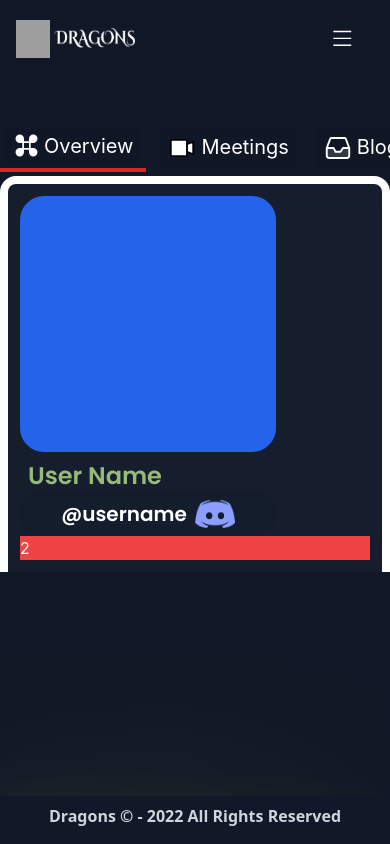
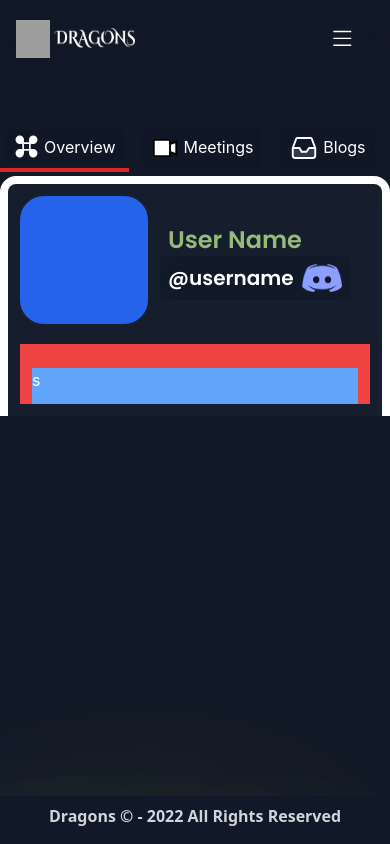
Before and after one commit to Hamdysaad20/dragonsWebsite, a Next.js app: page /users/profile in a window 390 px wide. Built offline with nearby package versions, Linux system fonts and the light colour scheme; grey boxes are pictures that could not be loaded.

Commit message:
ui for phone update

```diff
--- a/components/JSON/profile/navigators.js
+++ b/components/JSON/profile/navigators.js
@@ -11,6 +11,7 @@ const navProfile=[{
     </g>
     <path d="M9 9H15M9 9V15M9 9V6C9 4.34315 7.65685 3 6 3C4.34315 3 3 4.34315 3 6C3 7.65685 4.34315 9 6 9H9ZM15 9V15M15 9H18C19.6569 9 21 7.65685 21 6C21 4.34315 19.6569 3 18 3C16.3431 3 15 4.34315 15 6V9ZM15 15H9M15 15V18C15 19.6569 16.3431 21 18 21C19.6569 21 21 19.6569 21 18C21 16.3431 19.6569 15 18 15H15ZM9 15L6 15C4.34315 15 3 16.3431 3 18C3 19.6569 4.34315 21 6 21C7.65685 21 9 19.6569 9 18V15Z" stroke="#ffffff" strokeWidth="1.5" />
   </svg>),
+
 
 
 },
--- a/components/profile/TapsH.jsx
+++ b/components/profile/TapsH.jsx
@@ -2,8 +2,11 @@ import React from 'react'
 import  navProfile  from '../JSON/profile/navigators';
 import { useRouter } from 'next/router';
 
+import Link from 'next/link';
+
 function Taps() {
-  const router = useRouter().pathname;
+  const routerasString = useRouter().pathname;
+  const Routercontroler= useRouter();
 
 
 
@@ -16,15 +19,17 @@ function Taps() {
 
 {navProfile.map((item) => (
 
-<div key={item} className={`${router == item.link? " border-red-600 border-b-4 ":" "}${' p-[5px] cursor-pointer '}`} >
+<div key={item} className={`${routerasString == item.link? " border-red-600 border-b-4 ":" "}${' p-[5px] cursor-pointer '}`} >
+  <Link href={`${"/users"}${item.link}`}
+  >
 <div className='  bg-gray-900/40 duration-300  hover:bg-gray-700/40 backdrop-blur-sm min-w-24 px-2 h-full rounded-lg    grid place-items-center'>
            <div className='flex gap-1'>
            <div>{item.iconSvg}</div>
-           <h1 className='text-xl'>{item.name}</h1>
+           <h1 className='md:text-xl text-right md:pt-0 pt-[2px]'>{item.name}</h1>
 
            </div>
         </div>
-
+        </Link>
 </div>
 
 ))}
--- a/components/profile/Userinfo.jsx
+++ b/components/profile/Userinfo.jsx
@@ -8,20 +8,21 @@ function Userinfo() {
         <div className='p-3 flex flex-wrap md:flex-nowrap md:flex-cols  '>
 
 
-<div className='ml-0 relative'>
+<div className='ml-0 relative flex gap-3 md:flex-col'>
 
-<div className='rounded-3xl bg-blue-600 h-64 w-64'>
+<div className='rounded-3xl bg-blue-600 md:h-64 h-32 w-32 md:w-64'>
 
 </div>
 
 
-<div  style={{ fontFamily: "Poppins-Bold"}} className='pt-2 relative'>
-    <h1 className='text-2xl md:text-4xl pl-2 text-[#97ba7b]'>User Name</h1>
+<div  style={{ fontFamily: "Poppins-Bold"}} className='pt-7 md:pt-3 relative'>
+    <h1 className='text-2xl md:text-4xl pl-2 select-none text-[#97ba7b]'>User Name</h1>
    <div className='relative'>
    <div className='relative' >
-    <div className='flex gap-2 min-w-20 justify-center mx-auto  rounded-3xl p-2 px-0 bg-gray-900/40 duration-300  hover:bg-gray-700/40 backdrop-blur-sm'>
-    <h1 className='text-xl'>@username</h1>
-    <Image src='/images/discord.png' width={40} height={10} alt='verified'/>
+
+    <div className='flex min-w-20 justify-center mx-auto  bg-gray-900/40  md:justify-start  '>
+<div className='md:rounded-md flex gap-2  rounded-3xl p-2 px-2  bg-gray-900/40 duration-300  hover:bg-gray-700/40 backdrop-blur-sm'>    <h1 className='text-xl'>@username</h1>
+    <Image src='/images/discord.png' className='select-none' width={40} height={10} alt='verified'/></div>
     </div>
    </div>
     </div>
@@ -29,8 +30,10 @@ function Userinfo() {
 </div>
 </div>
 
-<div className='mr-0 w-full pt-0 md:pt-20  bg-red-500'>
- 2
+<div className='mr-0 w-full mt-5 md:mt-0 md:pt-0 p-3   bg-red-500'>
+ <div className="bg-blue-400 h-full mt-3">
+  s
+ </div>
 </div>
 
 
```
